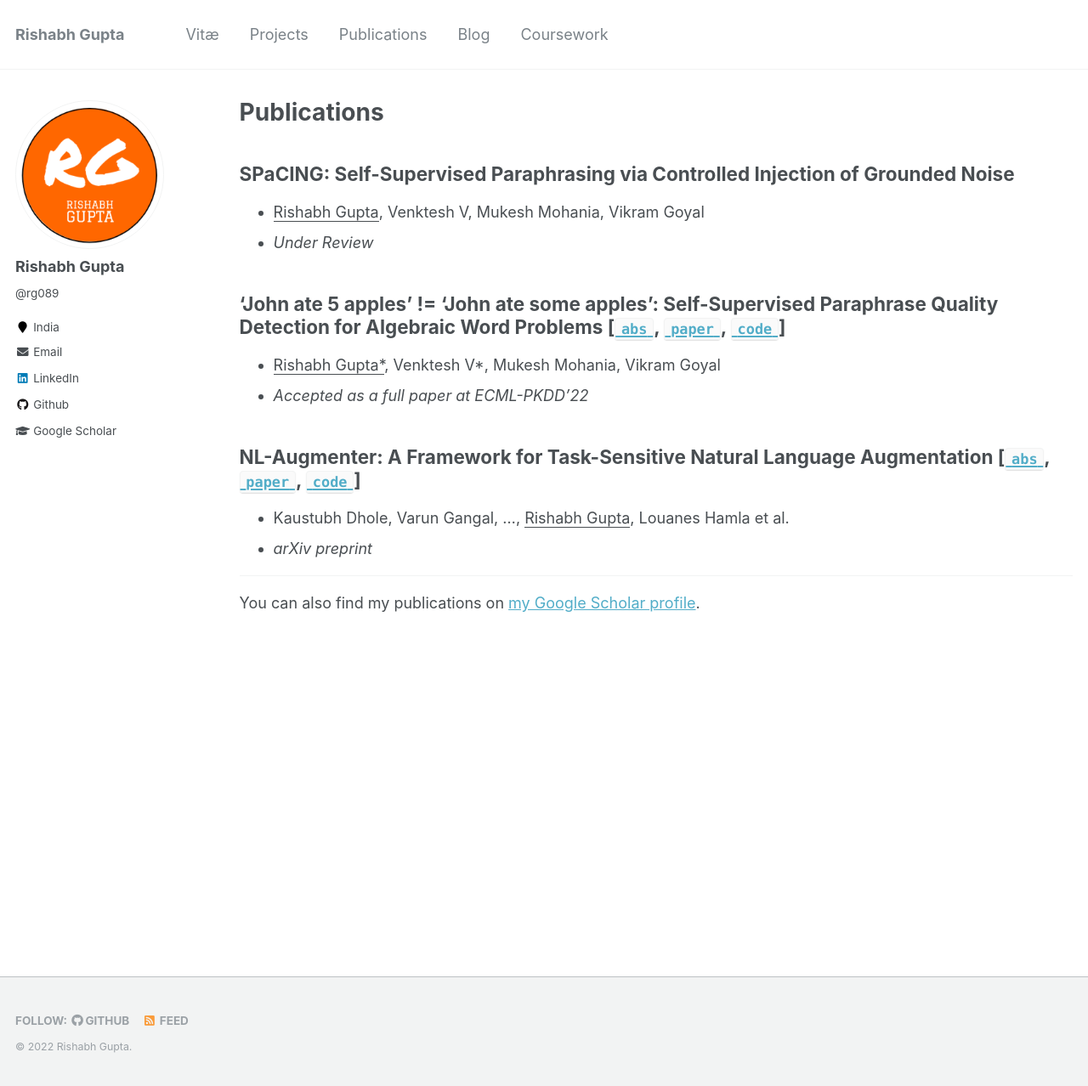
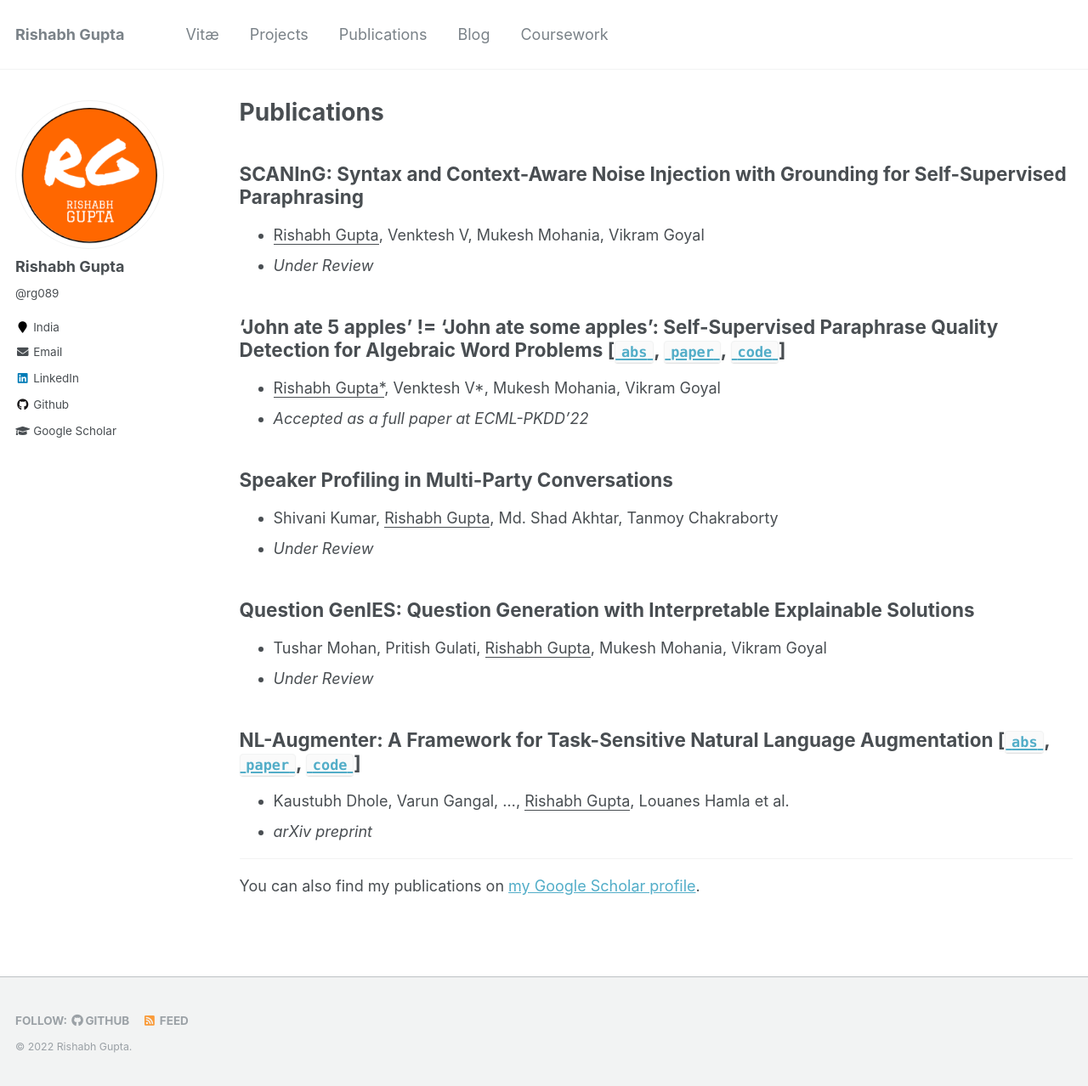
Before and after one commit to rg089/rg089.github.io, a Jekyll site: the page built from _pages/publications.md, in a window 1280 px wide and 1278 px high. Shown: the whole window at 85% size. Built offline with Jekyll 4.4.1, drawn with Linux system fonts in a browser that asks for light colours.

Commit message:
update publications

```diff
--- a/_pages/publications.md
+++ b/_pages/publications.md
@@ -8,13 +8,21 @@ author_profile: true
 <!-- - TOC
 {:toc} -->
 
-## SPaCING: Self-Supervised Paraphrasing via Controlled Injection of Grounded Noise
+## SCANInG: Syntax and Context-Aware Noise Injection with Grounding for Self-Supervised Paraphrasing
 * <ins>Rishabh Gupta</ins>, Venktesh V, Mukesh Mohania, Vikram Goyal
 * *Under Review*
 
 ## 'John ate 5 apples' != 'John ate some apples': Self-Supervised Paraphrase Quality Detection for Algebraic Word Problems [[`abs`](https://arxiv.org/abs/2206.08263){:target="_blank"}, [`paper`](https://arxiv.org/pdf/2206.08263){:target="_blank"}, [`code`](https://github.com/ADS-AI/ParaQD){:target="_blank"}]
 * <ins>Rishabh Gupta\*</ins>, Venktesh V\*, Mukesh Mohania, Vikram Goyal
 * *Accepted as a full paper at ECML-PKDD'22*
+
+## Speaker Profiling in Multi-Party Conversations
+* Shivani Kumar, <ins>Rishabh Gupta</ins>, Md. Shad Akhtar, Tanmoy Chakraborty
+* *Under Review*
+
+## Question GenIES: Question Generation with Interpretable Explainable Solutions
+* Tushar Mohan, Pritish Gulati, <ins>Rishabh Gupta</ins>, Mukesh Mohania, Vikram Goyal
+* *Under Review*
 
 ## NL-Augmenter: A Framework for Task-Sensitive Natural Language Augmentation [[`abs`](https://arxiv.org/abs/2112.02721){:target="_blank"}, [`paper`](https://arxiv.org/pdf/2112.02721){:target="_blank"}, [`code`](https://github.com/GEM-benchmark/NL-Augmenter){:target="_blank"}]
 * Kaustubh Dhole, Varun Gangal, ..., <ins>Rishabh Gupta</ins>, Louanes Hamla et al.
```
